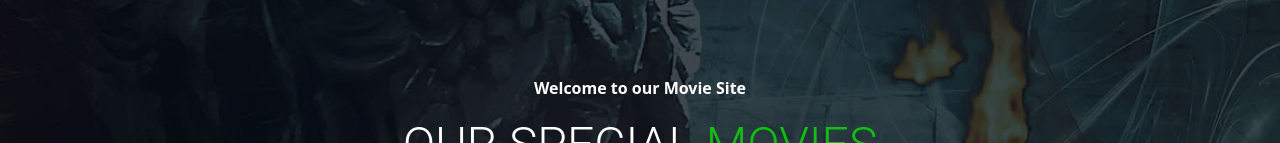
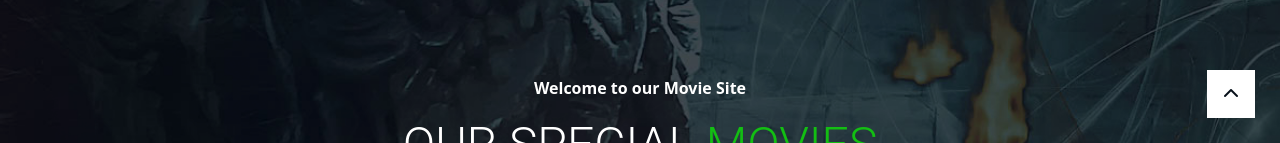
Before and after one commit to IIODERII/proj-html-vuejs, a Vue app: page / in a window 1280 px wide. Shown: the part 657-800 px from the top of the page. Built offline with nearby package versions, Linux system fonts and the light colour scheme.

Commit message:
added element to scroll up

```diff
--- a/src/App.vue
+++ b/src/App.vue
@@ -1,6 +1,9 @@
 <template>
   <MainPage v-if="store.page === 'home'" />
   <SearchPage v-else-if="store.page === 'search'" />
+  <div id="chevron" @click="scrollUp">
+    <i class="fa-solid fa-chevron-up"></i>
+  </div>
 </template>
 
 <script>
@@ -19,6 +22,11 @@ export default {
     MainPage,
     SearchPage,
   },
+  methods: {
+    scrollUp() {
+      window.scrollTo(0, 0);
+    },
+  },
   // methods: {
   //   callMovies() {
   //     const url = this.store.apiUrl + this.store.endPoint;
@@ -33,4 +41,24 @@ export default {
 };
 </script>
 
-<style lang="scss" scoped></style>
+<style lang="scss" scoped>
+@use "./assets/styles/partials/variables" as *;
+#chevron {
+  position: fixed;
+  bottom: 25px;
+  right: 25px;
+  width: 3em;
+  height: 3em;
+  background-color: $textColor;
+  color: $backgroundColor;
+  display: flex;
+  justify-content: center;
+  align-items: center;
+  cursor: pointer;
+  transition: all 0.3s ease-in-out;
+  &:hover {
+    background-color: $primaryColor;
+    color: $textColor;
+  }
+}
+</style>
```
